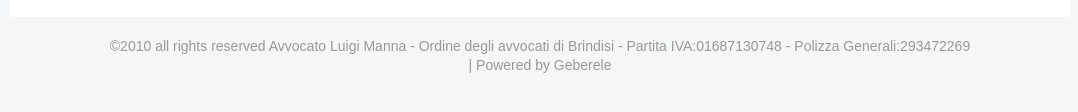
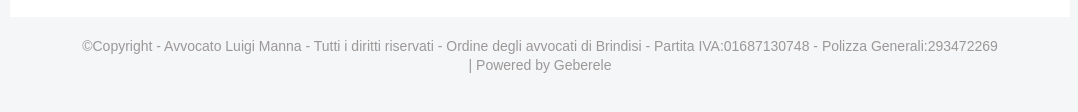
Before and after one commit to geberele/website-avvlm, a plain HTML site: page index.html in a window 1280 px wide. Shown: the part 422-534 px from the top of the page, without its empty margins (100-1178 px from the left). Drawn offline with Linux system fonts and the light colour scheme.

Commit message:
Update Copyright

```diff
--- a/index.html
+++ b/index.html
@@ -61,7 +61,8 @@
     </div>
     <div id="footer">
       <div class="copy">
-        &copy;2010 all rights reserved Avvocato Luigi Manna - Ordine degli avvocati di Brindisi - Partita IVA:01687130748 - Polizza Generali:293472269
+        ©Copyright - Avvocato Luigi Manna - Tutti i diritti riservati -
+        Ordine degli avvocati di Brindisi - Partita IVA:01687130748 - Polizza Generali:293472269
       </div>
       <div class="copy">
         <!-- Inizio Codice ShinyStat -->
```
